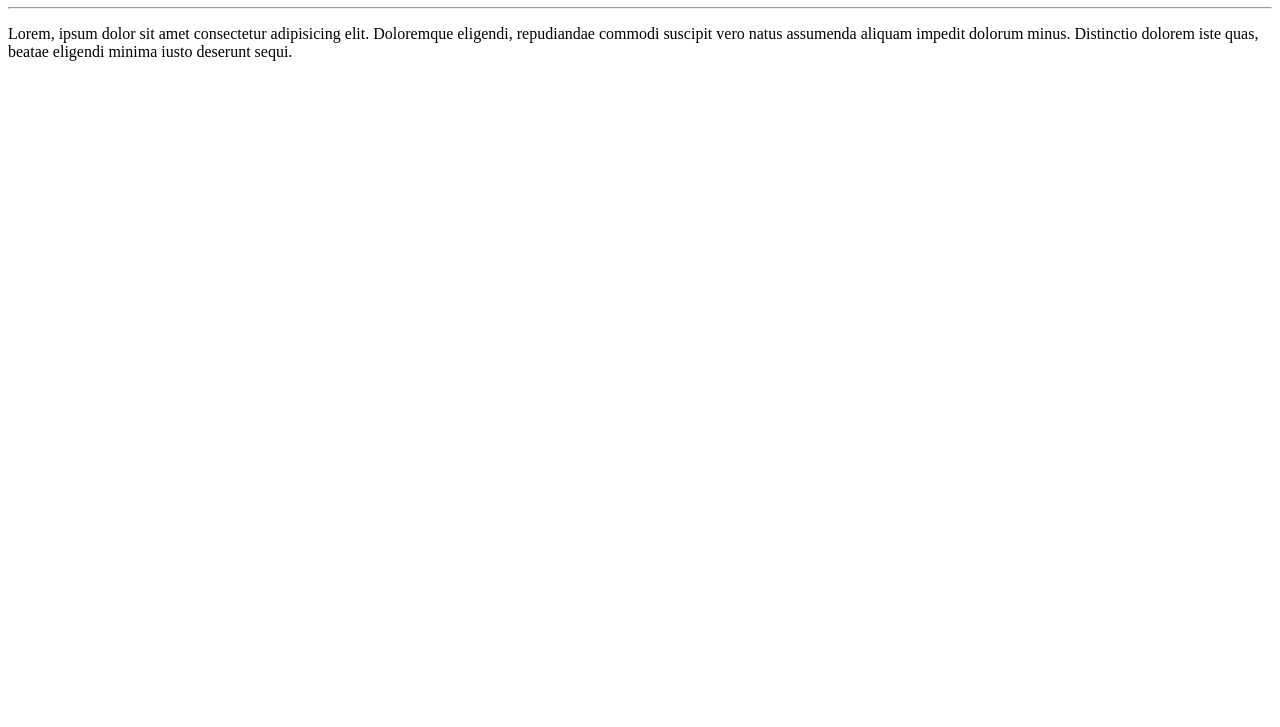
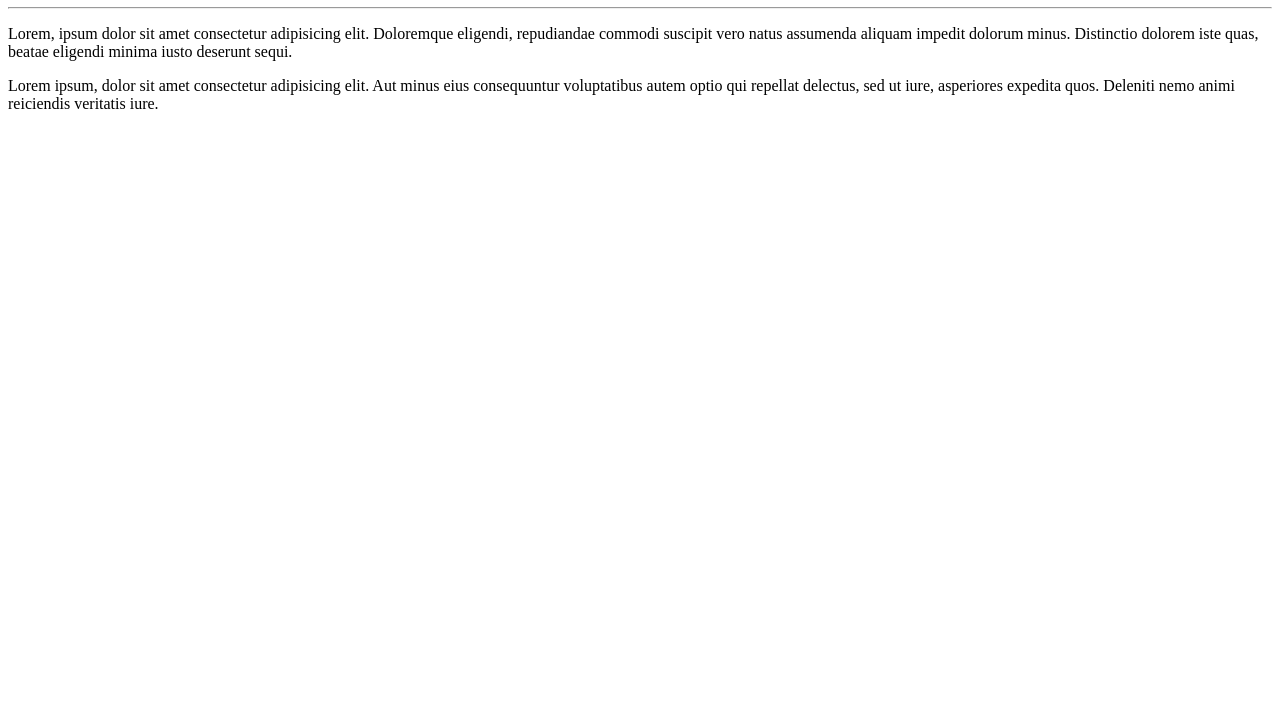
Before and after one commit to gitdorodrigo/Ola-Mundo, a plain HTML site: page site-exemplo/index.html in a window 1280 px wide. Shown: the part 73-800 px from the top of the page. Drawn offline with Linux system fonts and the light colour scheme.

Commit message:
index alterada
adicionei paragrafo

```diff
--- a/site-exemplo/index.html
+++ b/site-exemplo/index.html
@@ -13,6 +13,9 @@
     <p>
         Lorem, ipsum dolor sit amet consectetur adipisicing elit. Doloremque eligendi, repudiandae commodi suscipit vero natus assumenda aliquam impedit dolorum minus. Distinctio dolorem iste quas, beatae eligendi minima iusto deserunt sequi.
     </p>
+    <p>
+        Lorem ipsum, dolor sit amet consectetur adipisicing elit. Aut minus eius consequuntur voluptatibus autem optio qui repellat delectus, sed ut iure, asperiores expedita quos. Deleniti nemo animi reiciendis veritatis iure.
+    </p>
 
 </body>
 </html>
```
